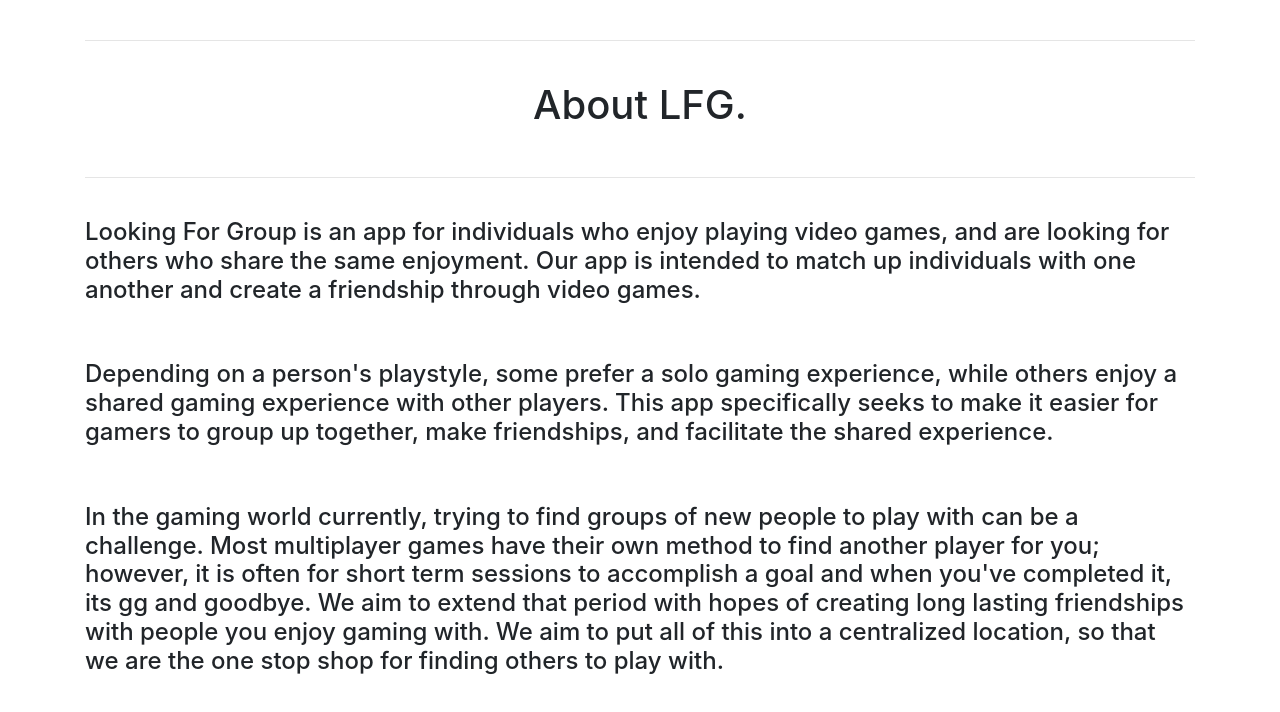
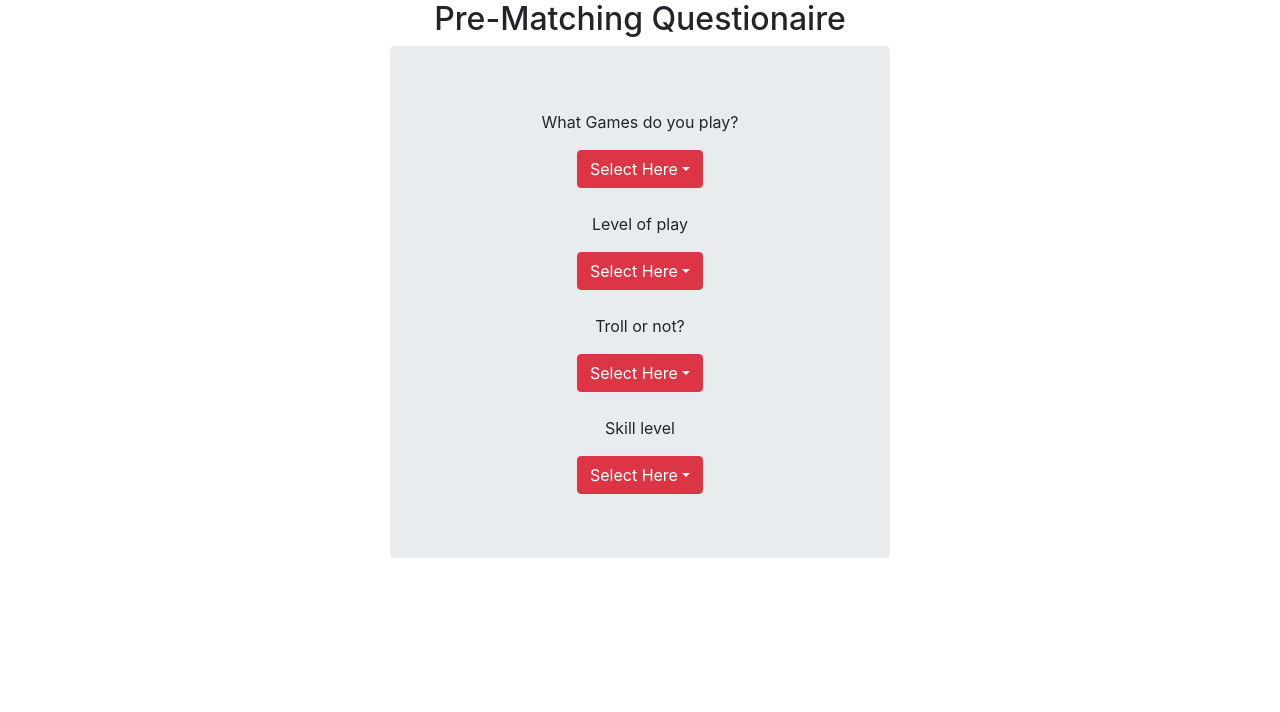
Before and after one commit to clmitchell630/looking-for-group, a React (Create React App) app in the folder client/: page / in a window 1280 px wide. Shown: the top 712 px of the page. Built offline with nearby package versions, Linux system fonts and the light colour scheme.

Commit message:
theyre forcing me out of school lmao, questionaire is done but we should look into minor changes. (input types)

```diff
--- a/client/src/App.css
+++ b/client/src/App.css
@@ -32,3 +32,13 @@
 #Aboutlfg {
   text-align: center;
 }
+
+#questionaireh {
+  text-align: center;
+}
+
+#jumbo {
+  text-align: center;
+  width: 500px !important;
+  margin: auto;
+}
--- a/client/src/App.js
+++ b/client/src/App.js
@@ -2,9 +2,10 @@ import React from 'react';
 import logo from './logo.svg';
 import './App.css';
 import About from "../src/pages/about"
+import Question from './pages/question';
 
 function App() {
-  return <About />
+  return <Question />
 }
 
 export default App;
--- a/client/src/pages/question.js
+++ b/client/src/pages/question.js
@@ -0,0 +1,69 @@
+import React from "react";
+import "../App.css"
+
+
+function Question() {
+    return (
+        <div className="Question">
+            <h2 id="questionaireh">Pre-Matching Questionaire</h2>
+            <div className="jumbotron" id="jumbo">
+                <p>What Games do you play?</p>
+                <div class="dropdown">
+                    <button class="btn btn-danger dropdown-toggle" type="button" id="dropdownMenuButton" data-toggle="dropdown" aria-haspopup="true" aria-expanded="false">
+                        Select Here
+                        </button>
+                    <div class="dropdown-menu" aria-labelledby="dropdownMenuButton">
+                        <p class="dropdown-item" href="#">League Of Legends</p>
+                        <p class="dropdown-item" href="#">Escape From Tarkov</p>
+                        <p class="dropdown-item" href="#">Halo Reach</p>
+                        <p class="dropdown-item" href="#">Borderlands 3</p>
+                        <p class="dropdown-item" href="#">Call of Duty:Black Ops 3</p>
+                        <p class="dropdown-item" href="#">Call of Duty:Modern Warfare(new)</p>
+                        <p class="dropdown-item" href="#">BattleField 4</p>
+                        <p class="dropdown-item" href="#">BattleField 5</p>
+
+                    </div>
+                </div>
+                <br></br>
+                <p>Level of play</p>
+                <div class="dropdown">
+                    <button class="btn btn-danger dropdown-toggle" type="button" id="dropdownMenuButton" data-toggle="dropdown" aria-haspopup="true" aria-expanded="false">
+                        Select Here
+                        </button>
+                    <div class="dropdown-menu" aria-labelledby="dropdownMenuButton">
+                        <a class="dropdown-item" href="#">Casual</a>
+                        <a class="dropdown-item" href="#">Competitive</a>
+                        <a class="dropdown-item" href="#">Speed-Run</a>
+                    </div>
+                </div>
+                <br></br>
+                <p>Troll or not?</p>
+                <div class="dropdown">
+                    <button class="btn btn-danger dropdown-toggle" type="button" id="dropdownMenuButton" data-toggle="dropdown" aria-haspopup="true" aria-expanded="false">
+                        Select Here
+                        </button>
+                    <div class="dropdown-menu" aria-labelledby="dropdownMenuButton">
+                        <a class="dropdown-item" href="#">Yes</a>
+                        <a class="dropdown-item" href="#">No</a>
+                    </div>
+                </div>
+                <br></br>
+                <p>Skill level</p>
+                <div class="dropdown">
+                    <button class="btn btn-danger dropdown-toggle" type="button" id="dropdownMenuButton" data-toggle="dropdown" aria-haspopup="true" aria-expanded="false">
+                        Select Here
+                        </button>
+                    <div class="dropdown-menu" aria-labelledby="dropdownMenuButton">
+                        <a class="dropdown-item" href="#">1(Noob)</a>
+                        <a class="dropdown-item" href="#">2</a>
+                        <a class="dropdown-item" href="#">3(Average Joe)</a>
+                        <a class="dropdown-item" href="#">4</a>
+                        <a class="dropdown-item" href="#">5(Legendary)</a>
+                    </div>
+                </div>
+            </div>
+        </div>
+    );
+}
+
+export default Question;
```
